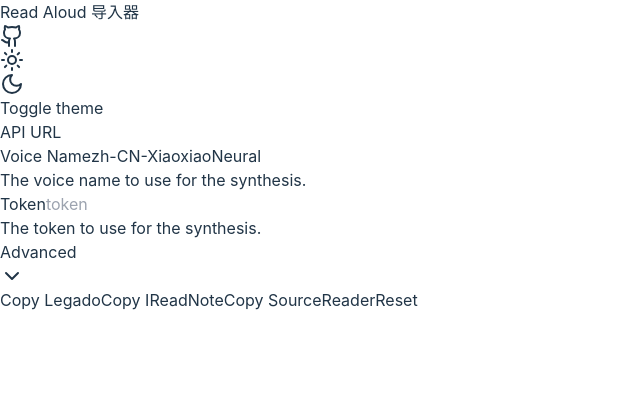
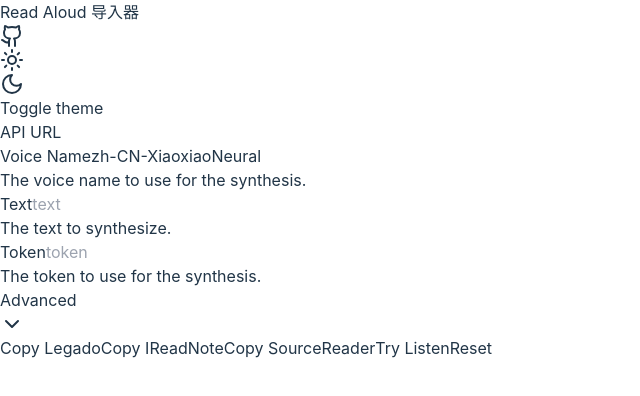
Before and after one commit to yy4382/read-aloud, a React (Vite) app in the folder packages/ui/: page / in a window 1280 px wide. Shown: the top 396 px of the page, without its empty margins (0-640 px from the left). Built offline with nearby package versions, Linux system fonts and the light colour scheme.

Commit message:
feat(ui): add try listen

```diff
--- a/packages/ui/src/components/synthesis-form.tsx
+++ b/packages/ui/src/components/synthesis-form.tsx
@@ -19,7 +19,7 @@ import {
   AccordionTrigger,
 } from "@/components/ui/accordion";
 import { Input } from "@/components/ui/input";
-import { useContext } from "react";
+import { useContext, useState } from "react";
 import { ApiUrlContext } from "./api-url";
 import { generateProfile } from "@/lib/generate-profile";
 
@@ -27,7 +27,7 @@ const formSchema = z.object({
   voiceName: z.string(),
   pitch: z.string(),
   rate: z.string(),
-  // text: z.string(),
+  text: z.string(),
   format: z.string(),
   token: z.string(),
   volume: z.string(),
@@ -40,6 +40,9 @@ export function SynthesisForm() {
   }
   const { apiUrl } = context;
   const { toast } = useToast();
+
+  const [audioUrl, setAudioUrl] = useState<string | null>(null);
+
   // 1. Define your form.
   const form = useForm<z.infer<typeof formSchema>>({
     resolver: zodResolver(formSchema),
@@ -47,7 +50,7 @@ export function SynthesisForm() {
       voiceName: "zh-CN-XiaoxiaoNeural",
       pitch: "",
       rate: "",
-      // text: "",
+      text: "",
       format: "audio-24khz-48kbitrate-mono-mp3",
       token: "",
       volume: "",
@@ -75,6 +78,28 @@ export function SynthesisForm() {
       });
   }
 
+  function tryListen(values: z.infer<typeof formSchema>) {
+    const url = new URL(apiUrl);
+    url.pathname = "/api/synthesis";
+
+    // Use for...in to set URL parameters
+    for (const key in values) {
+      const value = values[key as keyof typeof values];
+      // Set default text to "你好" if empty
+      if (key === "text" && value === "") {
+        url.searchParams.set(key, "你好");
+      } else {
+        // Only set parameter if value is not empty
+        if (value !== "") {
+          url.searchParams.set(key, value);
+        }
+      }
+    }
+
+    console.log(url.toString());
+    setAudioUrl(url.toString());
+  }
+
   return (
     <div className="w-full">
       <Form {...form}>
@@ -95,7 +120,7 @@ export function SynthesisForm() {
               </FormItem>
             )}
           />
-          {/* <FormField
+          <FormField
             control={form.control}
             name="text"
             render={({ field }) => (
@@ -108,7 +133,7 @@ export function SynthesisForm() {
                 <FormMessage />
               </FormItem>
             )}
-          /> */}
+          />
 
           <FormField
             control={form.control}
@@ -204,12 +229,28 @@ export function SynthesisForm() {
             >
               Copy SourceReader
             </Button>
+            <Button onClick={form.handleSubmit((v) => tryListen(v))}>
+              Try Listen
+            </Button>
             <Button type="reset" onClick={() => form.reset()}>
               Reset
             </Button>
           </section>
         </form>
       </Form>
+      <AudioPlayer url={audioUrl} />
     </div>
   );
 }
+
+function AudioPlayer({ url }: { url: string | null }) {
+  return (
+    <>
+      {url && (
+        <audio src={url} controls>
+          <track kind="captions" />
+        </audio>
+      )}
+    </>
+  );
+}
```
